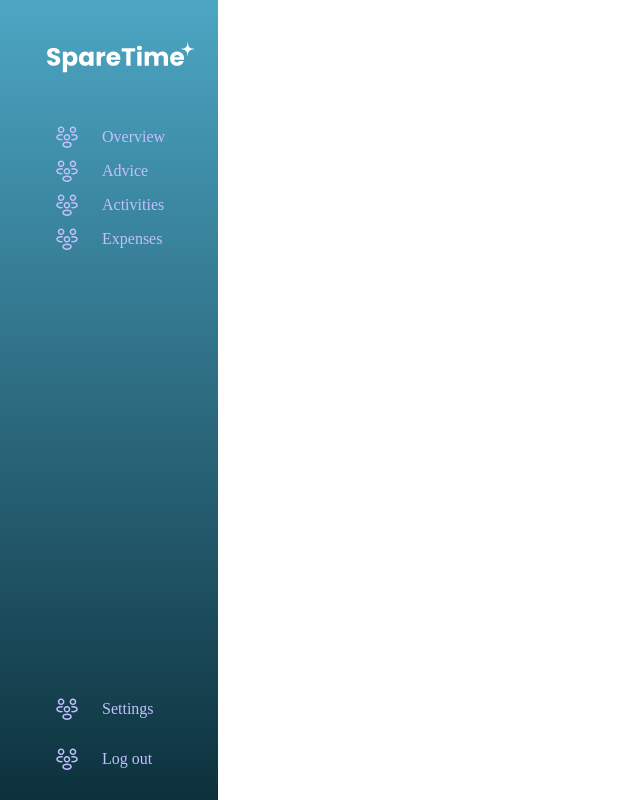
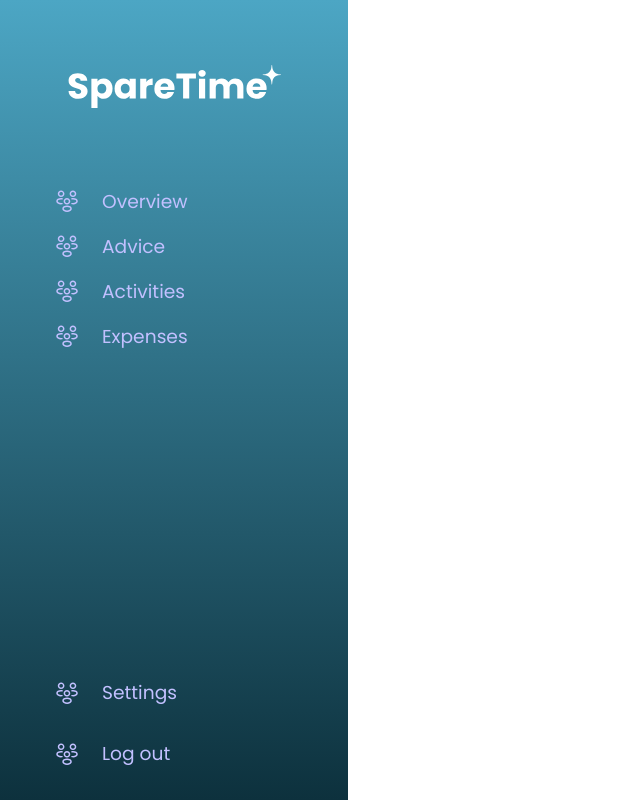
Before and after one commit to kevinanielsen/aau-p2, a React (Vite) app in the folder frontend/: page / in a window 1280 px wide. Shown: the whole page, without its empty margins (0-640 px from the left). Built offline with nearby package versions, Linux system fonts and the light colour scheme.

Commit message:
Added functionality for NavBar

```diff
--- a/frontend/index.html
+++ b/frontend/index.html
@@ -3,6 +3,9 @@
   <head>
     <meta charset="UTF-8" />
     <link rel="icon" type="image/svg+xml" href="/vite.svg" />
+    <link rel="preconnect" href="https://fonts.googleapis.com">
+    <link rel="preconnect" href="https://fonts.gstatic.com" crossorigin>
+    <link href="https://fonts.googleapis.com/css2?family=Poppins:ital,wght@0,100;0,200;0,300;0,400;0,500;0,600;0,700;0,800;0,900;1,100;1,200;1,300;1,400;1,500;1,600;1,700;1,800;1,900&display=swap" rel="stylesheet">
     <meta name="viewport" content="width=device-width, initial-scale=1.0" />
     <title>SpareTime</title>
   </head>
--- a/frontend/src/App.css
+++ b/frontend/src/App.css
@@ -1,24 +1,11 @@
-#root {
-  max-width: 1280px;
-  margin: 0 auto;
-  padding: 2rem;
-  text-align: center;
-}
-
-
-.card {
-  padding: 2em;
-}
-
-.read-the-docs {
-  color: #888;
+body {
+  font-family: 'Poppins', sans-serif;
 }
 
 .SideBar {
   list-style-type: none;
   margin: 0;
   padding: 0;
-  width: 17vw;
   background: linear-gradient(to top, #0D313D, #4CA6C4); /* Gradient from top to bottom */
   position: fixed;
   top: 0;
@@ -29,12 +16,12 @@
   flex-direction: column; /* Stack items vertically */
   box-sizing: border-box;
   align-items: left;
+
 }
 
 .SideBarImg {
   display: block;
   margin: 16%;
-  width: 80%;
   object-fit: contain;
 }
 
@@ -48,7 +35,7 @@
 
 .liSidebarA {
   color: #C2C0FF;
-  font-size: 16px;
+  font-size: 14pt;
   padding: 8px 16px;
   text-decoration: none;
 }
```
